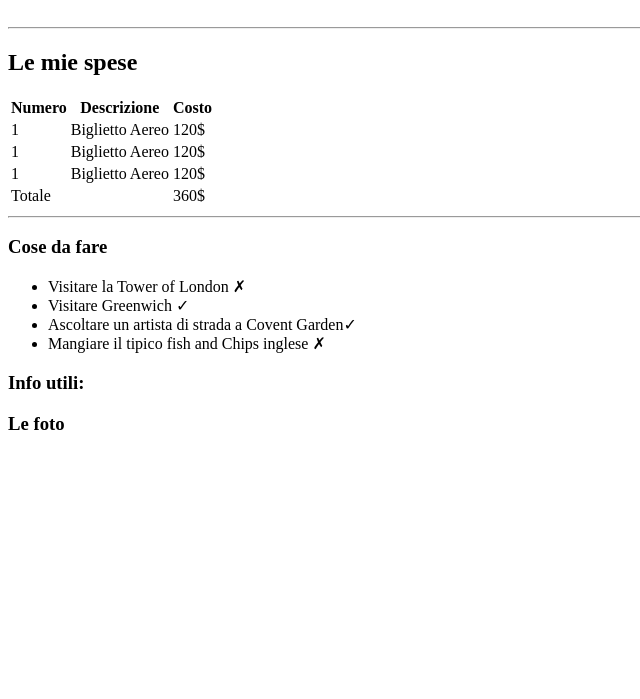
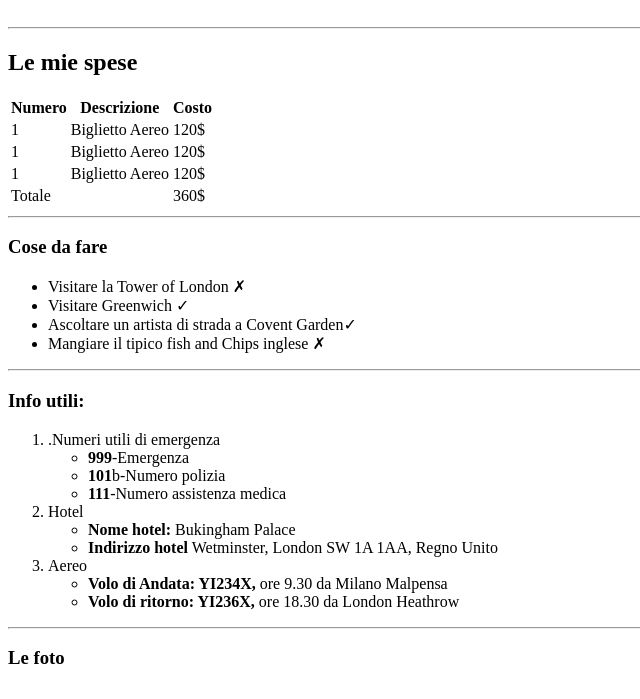
Before and after one commit to chry902/html-london-trip, a plain HTML site: page index.html in a window 1280 px wide. Shown: the part 79-778 px from the top of the page, without its empty margins (0-640 px from the left). Drawn offline with Linux system fonts and the light colour scheme.

Commit message:
info utili ed lavoro terminato

```diff
--- a/index.html
+++ b/index.html
@@ -56,11 +56,31 @@
             <li>Ascoltare un artista di strada a Covent Garden✓</li>
             <li>Mangiare il tipico fish and Chips inglese ✗</li>
           </ul>
+          <hr>
     </section>
 
     <!--lista info-->
     <section>
         <h3>Info utili:</h3>
+        <ol>
+            <li>.Numeri utili di emergenza</li>
+            <ul>
+                <li><b>999</b>-Emergenza</li>
+                <li><b>101</b>b-Numero polizia</li>
+                <li><b>111</b>-Numero assistenza medica</li>
+            </ul>
+            <li>Hotel</li>
+            <ul>
+                <li><b>Nome hotel:</b> Bukingham Palace </li>
+                <li><b>Indirizzo hotel</b> Wetminster, London SW 1A 1AA, Regno Unito</li>
+            </ul>
+            <li>Aereo</li>
+            <ul>
+                <li><b>Volo di Andata: YI234X,</b> ore 9.30 da Milano Malpensa</li>
+                <li><b>Volo di ritorno: YI236X,</b> ore 18.30 da London Heathrow</li>
+            </ul>
+          </ol>
+          <hr>
     </section>
 
     <!--foto scattate da me -->
```
